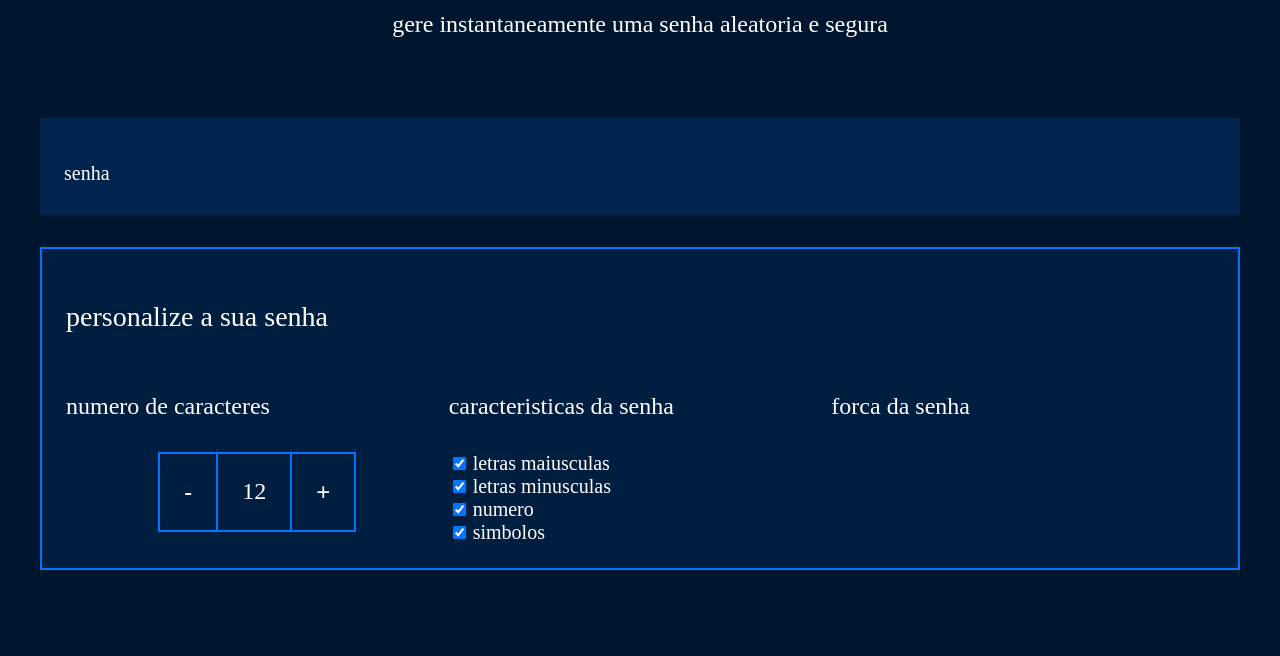
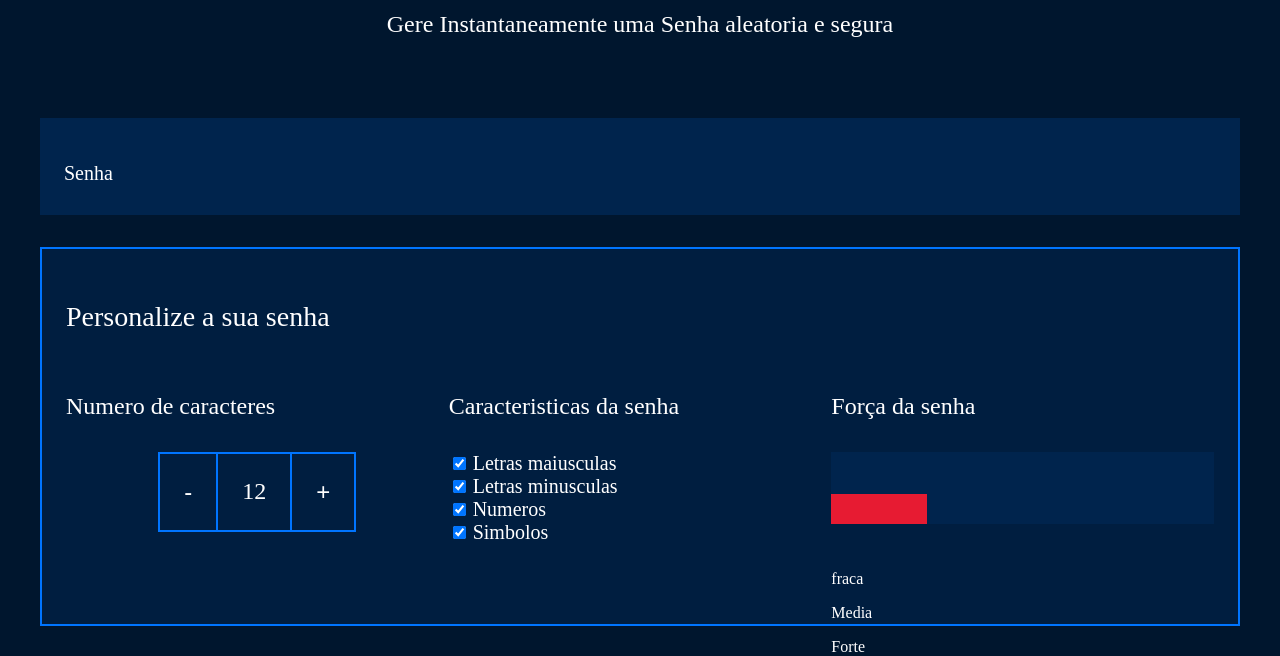
Before and after one commit to mariavihhteixeira/gerador-de-senhas, a plain HTML site: page index.html in a window 1280 px wide. Shown: the part 177-833 px from the top of the page. Before the commit the page ends 800 px from the top, so only its background shows below. Drawn offline with Linux system fonts and the light colour scheme.

Commit message:
Update index.html

```diff
--- a/index.html
+++ b/index.html
@@ -4,61 +4,60 @@
     <meta charset="UTF-8">
     <meta http-equiv="X-UA-Compatible" content="IE=edge">
     <meta name="viewport" content="width=device-width, initial-scale=1.0">
-    <title>gerador de senhas</title>
+    <title>Gerador de senhas</title>
     <link rel="stylesheet" href="style.css">
 </head>
 <body>
     <section class="conteudo">
         <div class="conteudo-titulo">
             <img src="" alt="cadeado fechado">
-            <h2 class="titulo-principal">gerador de senhas</h2>
-            <h3 class="titulo-secundario">gere instantaneamente uma senha aleatoria e segura</h3>
-
+        <h2 class="titulo-principal">Gerador de Senhas</h2>
+        <h3 class="titulo-secundario">Gere Instantaneamente uma Senha aleatoria e segura</h3>
         </div>
         <div class="conteudo-senha">
-            <label for="senha">senha</label>
-            <input name = "senha" type="text" id="campo-senha">
-
+            <label for="senha">Senha</label>
+            <input name="senha" type="text" id="campo-senha">
         </div>
         <div class="parametro">
-            <h3 class="parametro-titulo">personalize a sua senha</h3>
+            <h3 class="parametro-titulo">Personalize a sua senha</h3>
             <div class="parametro-coluna__senha">
                 <div class="parametro-senha">
-                    <h4 class="parametro-senha__titulo">numero de caracteres</h4>
+                    <h4 class="parametro-senha__titulo">Numero de caracteres</h4>
                     <div class="parametro-senha-botoes">
                         <button class="parametro-senha__botao">-</button>
                         <p class="parametro-senha__texto">12</p>
                         <button class="parametro-senha__botao">+</button>
-
                     </div>
                 </div>
                 <div class="parametro-senha">
-                    <h4 class="parametro-senha__titulo">caracteristicas da senha</h4>
+                    <h4 class="parametro-senha__titulo">Caracteristicas da senha</h4>
                     <div class="parametro-senha-checkbox">
-                        <input name= "maiusculo" type="checkbox" checked>
-                        <label for="maiusculo">letras maiusculas</label>
-
+                        <input name="maiusculo" type="checkbox" checked>
+                        <label for="maiusculo">Letras maiusculas</label>
                     </div>
                     <div class="parametro-senha-checkbox">
-                        <input name= "minusculo" type="checkbox" checked>
-                        <label for="minusculo">letras minusculas</label>
-
+                        <input name="minusculo" type="checkbox" checked>
+                        <label for="minusculo">Letras minusculas</label>
                     </div>
                     <div class="parametro-senha-checkbox">
-                        <input name= "numero" type="checkbox" checked>
-                        <label for="numero">numero</label>
-
+                        <input name="numero" type="checkbox" checked>
+                        <label for="numero">Numeros</label>
                     </div>
                     <div class="parametro-senha-checkbox">
-                        <input name= "simbolos" type="checkbox" checked>
-                        <label for="simbolos">simbolos</label>
-
+                        <input name="simbolo" type="checkbox" checked>
+                        <label for="simbolo">Simbolos</label>
                     </div>
-
-
                 </div>
                 <div class="parametro-senha">
-                    <h4 class="parametro-senha__titulo">forca da senha</h4>
+                    <h4 class="parametro-senha__titulo">Força da senha</h4>
+                    <div class="barra"></div>
+                    <div class="forca fraca"></div>
+                    <div class="parametro-senha-textos">
+                        <p>fraca</p>
+                        <p>Media</p>
+                        <p>Forte</p>
+                    </div>
+                    <p class="entropia"></p>
                 </div>
             </div>
         </div>
```
